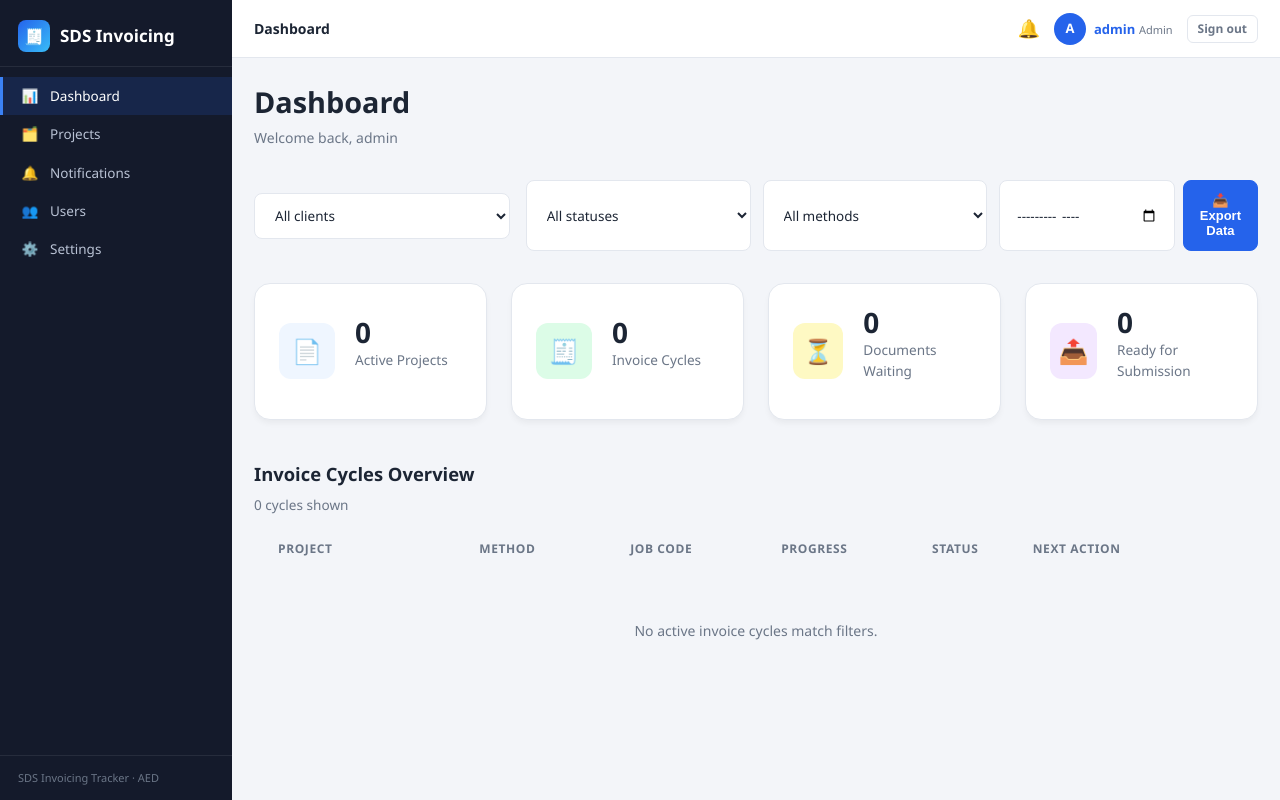
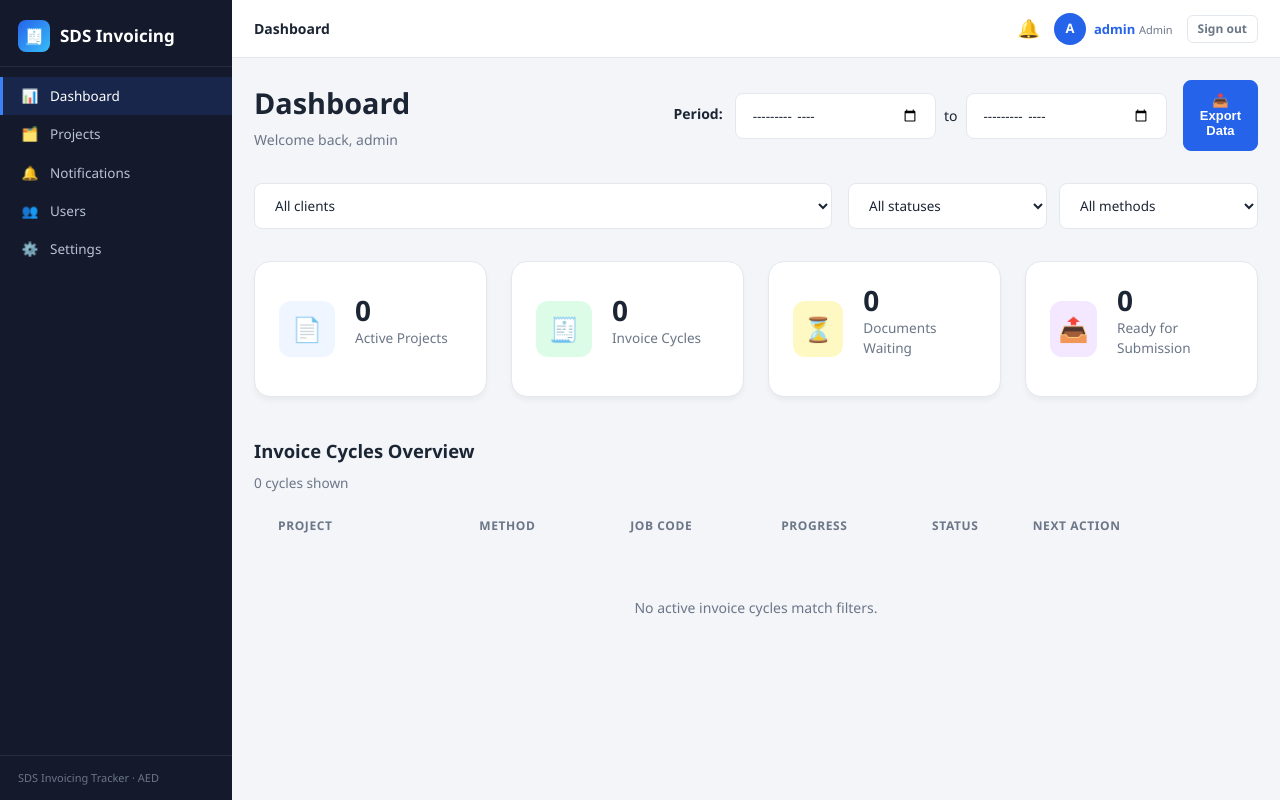
Before and after one commit to sgs-it/SDS-Invoicing, a Flask app: page /dashboard in a window 1280 px wide. Run offline with Flask 3, Linux system fonts and the light colour scheme; a user stored in the database is signed in; data comes from the database, SQL or seed files in the repository; data that the repository does not hold is empty.

Commit message:
Change dashboard month filter to a from/to period

```diff
--- a/web/routes_dashboard.py
+++ b/web/routes_dashboard.py
@@ -52,8 +52,10 @@ def _filtered_cycles(f):
         q = q.filter(Client.id == f["client_id"])
     if f.get("project_id"):
         q = q.filter(InvoiceCycle.project_id == f["project_id"])
-    if f.get("month"):
-        q = q.filter(InvoiceCycle.invoice_month == f["month"])
+    if f.get("from_month"):
+        q = q.filter(InvoiceCycle.invoice_month >= f["from_month"])
+    if f.get("to_month"):
+        q = q.filter(InvoiceCycle.invoice_month <= f["to_month"])
     if f.get("method_id"):
         q = q.filter(Project.submission_method_id == f["method_id"])
     if f.get("status"):
@@ -73,7 +75,8 @@ def home():
     f = {
         "client_id": request.args.get("client_id", type=int),
         "project_id": request.args.get("project_id", type=int),
-        "month": request.args.get("month", "") or "",
+        "from_month": request.args.get("from_month", "") or "",
+        "to_month": request.args.get("to_month", "") or "",
         "method_id": request.args.get("method_id", type=int),
         "status": request.args.get("status", "") or "",
     }
--- a/web/templates/dashboard.html
+++ b/web/templates/dashboard.html
@@ -3,14 +3,21 @@
 {% block crumb %}Dashboard{% endblock %}
 {% block content %}
 
-<div class="top-header">
+<div class="top-header" style="display: flex; justify-content: space-between; align-items: center; flex-wrap: wrap; gap: 1rem;">
   <div>
     <h1>Dashboard</h1>
     <p>Welcome back, {{ current_user.username }}</p>
   </div>
+  <div style="display: flex; gap: 8px; align-items: center;">
+    <label style="font-size: 14px; color: var(--text-muted); margin-right: 4px;">Period:</label>
+    <input type="month" name="from_month" form="filterForm" value="{{ filters.from_month }}" onchange="document.getElementById('filterForm').submit()" class="filter-select" style="padding: 0.75rem 1rem; border: 1px solid var(--border); border-radius: 8px;" title="From Month">
+    <span style="color: var(--text-muted); font-size: 14px;">to</span>
+    <input type="month" name="to_month" form="filterForm" value="{{ filters.to_month }}" onchange="document.getElementById('filterForm').submit()" class="filter-select" style="padding: 0.75rem 1rem; border: 1px solid var(--border); border-radius: 8px;" title="To Month">
+    <button type="submit" name="export" value="1" form="filterForm" class="btn blue" style="padding: 0.75rem 1rem; border-radius: 8px; display: flex; align-items: center; gap: 6px; margin-left: 8px;">📥 Export Data</button>
+  </div>
 </div>
 
-<form class="controls-container" method="get" action="{{ url_for('dashboard.home') }}" style="margin-bottom: 2rem; display: flex; gap: 1rem; align-items: center; flex-wrap: wrap;">
+<form id="filterForm" class="controls-container" method="get" action="{{ url_for('dashboard.home') }}" style="margin-bottom: 2rem; display: flex; gap: 1rem; align-items: center; flex-wrap: wrap;">
   <div class="search-box" style="flex: 1; min-width: 250px;">
     <select name="client_id" class="filter-select" onchange="this.form.submit()" style="width: 100%; padding: 0.75rem 1rem; border: 1px solid var(--border); border-radius: 8px;">
       <option value="">All clients</option>
@@ -28,12 +35,8 @@
       <option value="">All methods</option>
       {% for m in methods %}<option value="{{ m.id }}" {{ 'selected' if filters.method_id == m.id }}>{{ m.name }}</option>{% endfor %}
     </select>
-    <div style="display: flex; gap: 8px;">
-      <input type="month" name="month" value="{{ filters.month }}" onchange="this.form.submit()" class="filter-select" style="padding: 0.75rem 1rem; border: 1px solid var(--border); border-radius: 8px;">
-      <button type="submit" name="export" value="1" class="btn blue" style="padding: 0.75rem 1rem; border-radius: 8px; display: flex; align-items: center; gap: 6px;">📥 Export Data</button>
-    </div>
   </div>
-  {% if filters.client_id or filters.project_id or filters.month or filters.method_id or filters.status %}
+  {% if filters.client_id or filters.project_id or filters.from_month or filters.to_month or filters.method_id or filters.status %}
   <a class="btn ghost" href="{{ url_for('dashboard.home') }}">Clear</a>
   {% endif %}
 </form>
```
